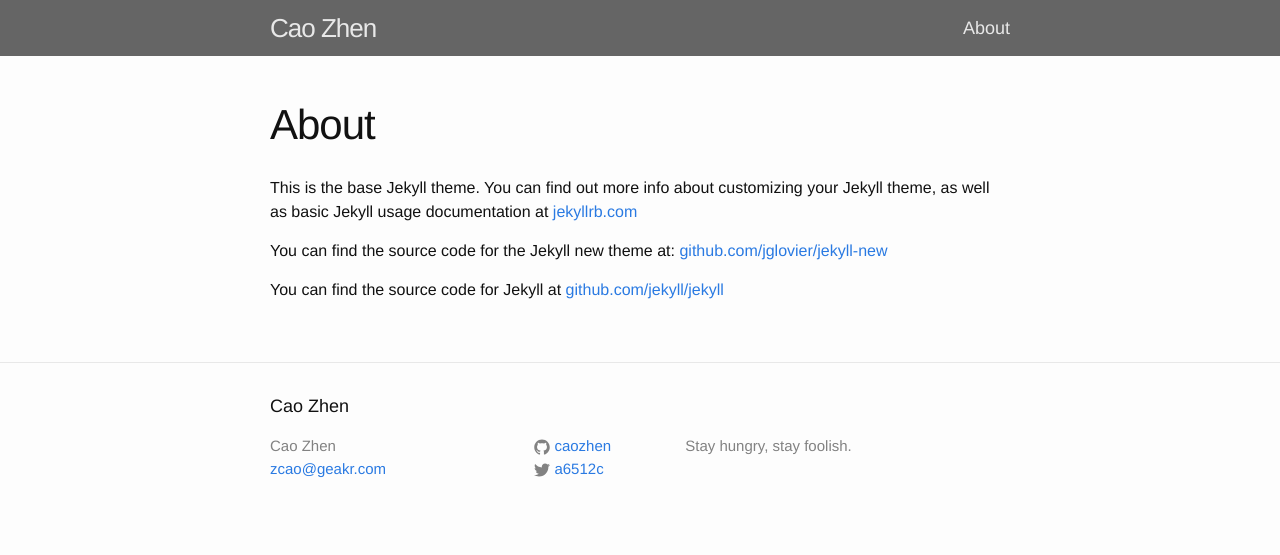
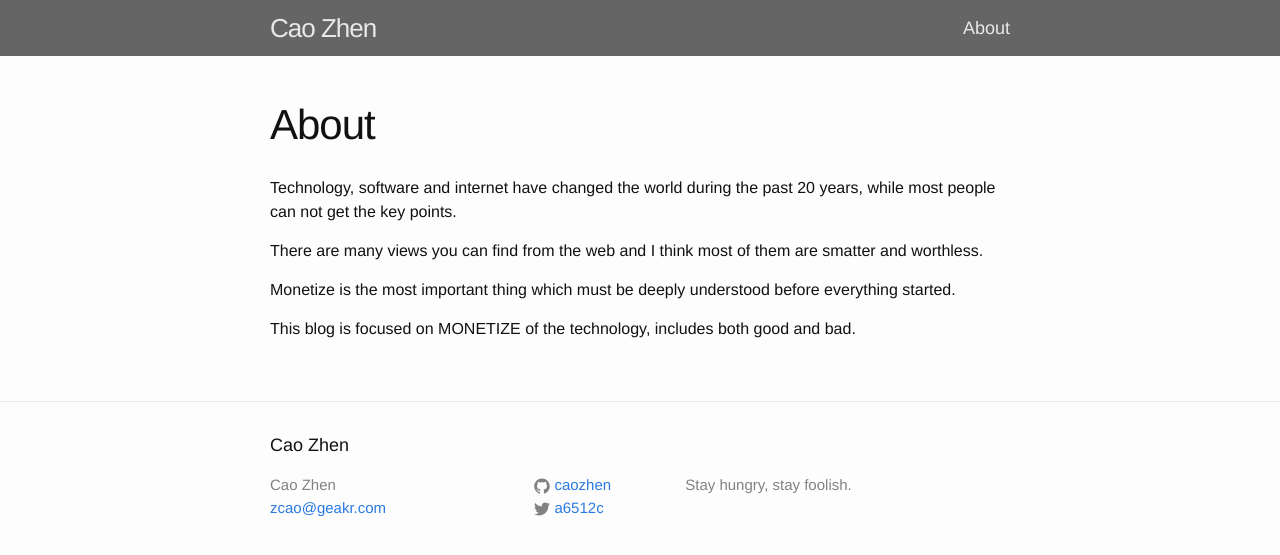
Before and after one commit to CaoZhen/caozhen.github.io, a Jekyll site: the page built from about.md, in a window 1280 px wide. Shown: the top 555 px of the page. Built offline with Jekyll 4.4.1, drawn with Linux system fonts in a browser that asks for light colours.

Commit message:
update about.

```diff
--- a/about.md
+++ b/about.md
@@ -4,8 +4,10 @@ title: About
 permalink: /about/
 ---
 
-This is the base Jekyll theme. You can find out more info about customizing your Jekyll theme, as well as basic Jekyll usage documentation at [jekyllrb.com](http://jekyllrb.com/)
+Technology, software and internet have changed the world during the past 20 years, while most people can not get the key points.
 
-You can find the source code for the Jekyll new theme at: [github.com/jglovier/jekyll-new](https://github.com/jglovier/jekyll-new)
+There are many views you can find from the web and I think most of them are smatter and worthless.
 
-You can find the source code for Jekyll at [github.com/jekyll/jekyll](https://github.com/jekyll/jekyll)
+Monetize is the most important thing which must be deeply understood before everything started.
+
+This blog is focused on MONETIZE of the technology, includes both good and bad.
```
